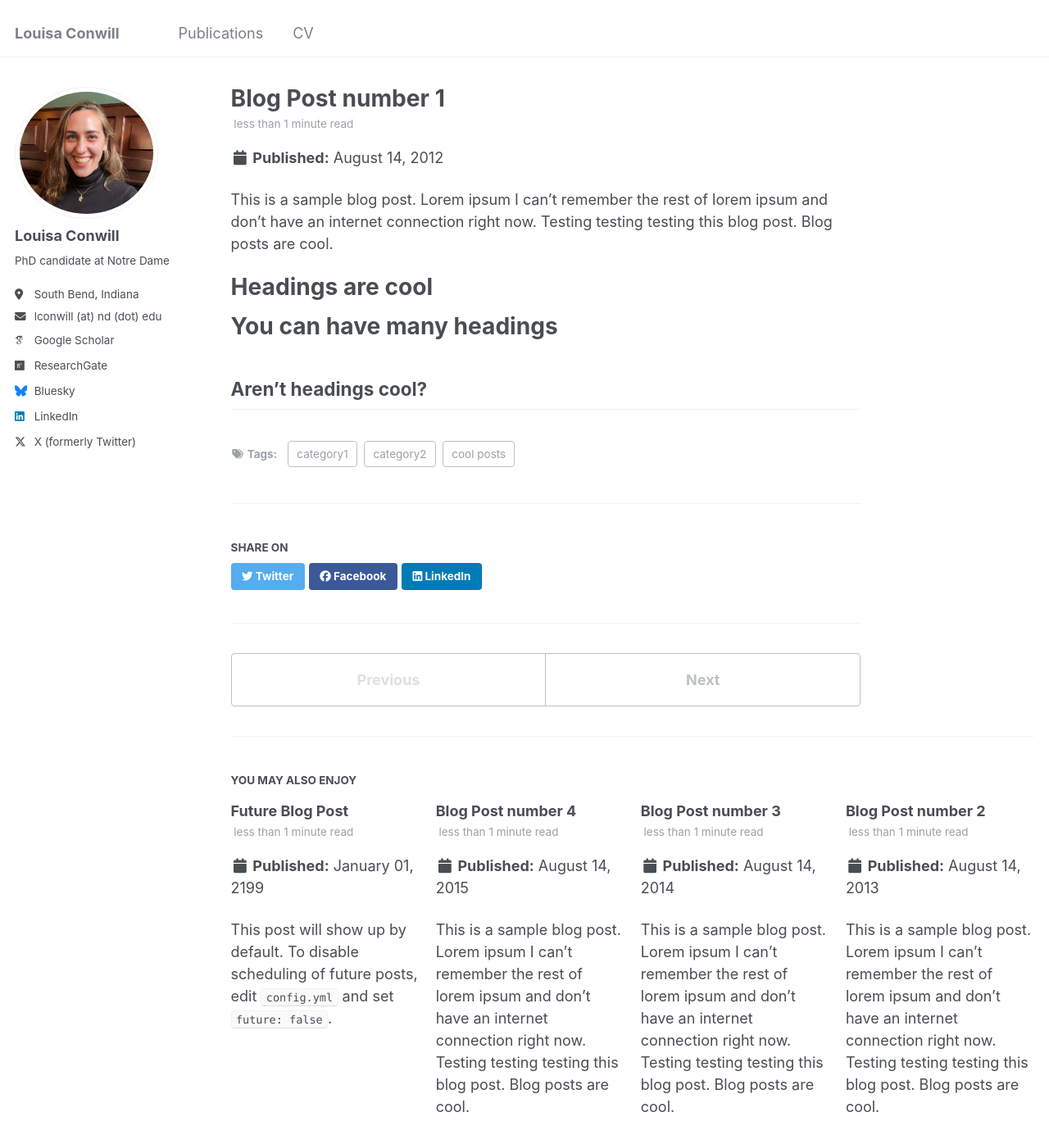
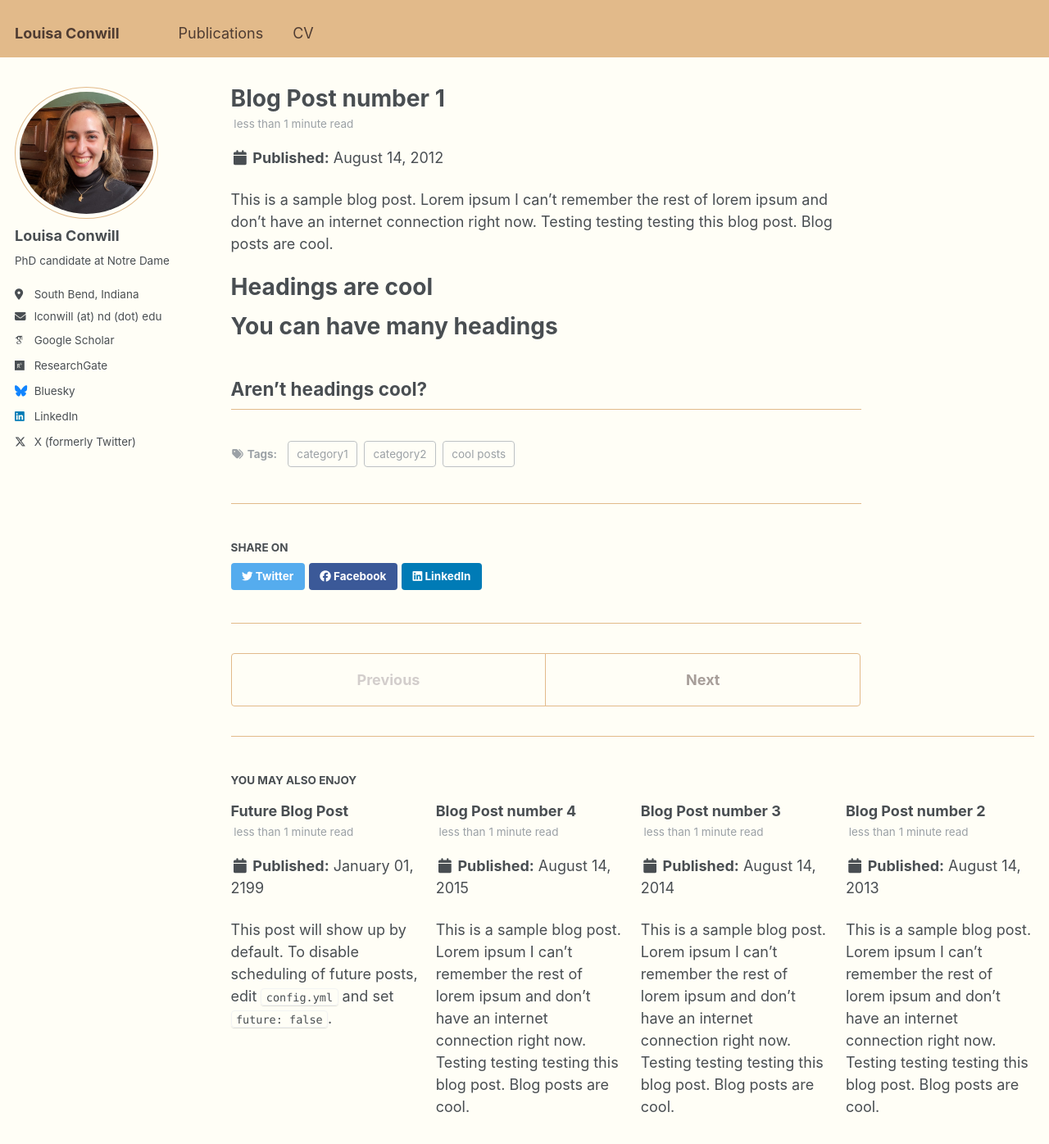
Before and after one commit to louisaconwill/louisaconwill.github.io, a Jekyll site: the page built from _posts/2012-08-14-blog-post-1.md, in a window 1280 px wide and 1400 px high. Shown: the top 1396 px of the window at 82% size. Built offline with Jekyll 4.4.1, drawn with Linux system fonts in a browser that asks for light colours; some web fonts are replaced.

Commit message:
Change colors

```diff
--- a/_sass/_buttons.scss
+++ b/_sass/_buttons.scss
@@ -48,13 +48,13 @@
   /* for dark backgrounds */
 
   &--inverse {
-    color: $gray !important;
-    border: 1px solid $light-gray !important; /* override*/
+    color: $brown !important;
+    border: 1px solid $light-brown !important; /* override*/
     background-color: #fff;
 
     &:hover {
       color: #fff !important;
-      border-color: $gray;
+      border-color: $brown;
     }
   }
 
--- a/_sass/_footer.scss
+++ b/_sass/_footer.scss
@@ -15,13 +15,13 @@
   height: auto;
   /* sticky footer fix end */
   margin-top: 3em;
-  color: mix(#fff, $gray, 25%);
+  color: mix(#fff, $dark-brown, 25%);
   -webkit-animation: intro 0.3s both;
           animation: intro 0.3s both;
   -webkit-animation-delay: 0.45s;
           animation-delay: 0.45s;
-  background-color: $lighter-gray;
-  border-top: 1px solid $light-gray;
+  background-color: $cream;
+  border-top: 1px solid $lightest-brown;
 
   footer {
     @include clearfix;
@@ -49,7 +49,7 @@
   .fab,
   .far,
   .fal {
-    color: mix(#fff, $gray, 25%);
+    color: mix(#fff, $dark-brown, 25%);
   }
 }
 
--- a/_sass/_masthead.scss
+++ b/_sass/_masthead.scss
@@ -4,7 +4,7 @@
 
 .masthead {
   position: fixed;
-  background: white;
+  background: $light-brown;
   border-bottom: 1px solid $border-color;
   height: $masthead-height;
   top: 0;
--- a/_sass/_navigation.scss
+++ b/_sass/_navigation.scss
@@ -83,8 +83,8 @@
       line-height: 1.5;
       text-align: center;
       text-decoration: none;
-      color: mix(#fff, $gray, 25%);
-      border: 1px solid $light-gray;
+      color: mix(#fff, $dark-brown, 25%);
+      border: 1px solid $light-brown;
       border-radius: 0;
 
       &:hover {
@@ -97,7 +97,7 @@
       }
 
       &.disabled {
-        color: mix(#fff, $gray, 75%);
+        color: mix(#fff, $dark-brown, 75%);
         pointer-events: none;
         cursor: not-allowed;
       }
@@ -131,8 +131,8 @@
     font-weight: bold;
     text-align: center;
     text-decoration: none;
-    color: mix(#fff, $gray, 50%);
-    border: 1px solid $light-gray;
+    color: mix(#fff, $dark-brown, 50%);
+    border: 1px solid $light-brown;
     border-radius: $border-radius;
 
     &:hover {
@@ -151,7 +151,7 @@
     }
 
     &.disabled {
-      color: mix(#fff, $gray, 75%);
+      color: mix(#fff, $dark-brown, 75%);
       pointer-events: none;
       cursor: not-allowed;
     }
@@ -175,7 +175,7 @@
 .greedy-nav {
   position: relative;
   min-width: 250px;
-  background: $background-color;
+  background: $light-brown;
 
   a {
     display: block;
@@ -260,7 +260,7 @@
     border: 1px solid $border-color;
     border-radius: $border-radius;
     background: #fff;
-    box-shadow: 0 0 10px rgba(#000, 0.25);
+    box-shadow: 0 0 10px rgba(#4F3C32, 0.25);
 
     a {
       margin: 0;
@@ -373,7 +373,7 @@
 
 .toc {
   font-family: $sans-serif-narrow;
-  color: $gray;
+  color: $dark-brown;
   text-transform: uppercase;
   letter-spacing: 1px;
   background-color: #fff;
@@ -400,7 +400,7 @@
   a {
     display: block;
     padding: 0.5rem 1rem;
-    color: $gray;
+    color: $dark-brown;
     font-size: $type-size-7;
     font-weight: bold;
     line-height: 1.5;
@@ -409,7 +409,7 @@
 
     &:hover {
       color: #000;
-      background: $lighter-gray;
+      background: $light-brown;
     }
   }
 
--- a/_sass/_variables.scss
+++ b/_sass/_variables.scss
@@ -60,19 +60,26 @@ $dark-gray                  : mix(#000, $gray, 40%);
 $darker-gray                : mix(#000, $gray, 60%);
 $light-gray                 : mix(#fff, $gray, 50%);
 $lighter-gray               : mix(#fff, $gray, 90%);
+$salmon                     : #FF6B72;
+$cream                      : #FFFEF6;
+$yellow                     : #FFF5CF;
+$brown                      : #E1C2AA;
+$dark-brown                 : #4F3C32;
+$light-brown                : #e2ba8a;
+$lightest-brown             : #f5e1b8;
 
-$body-color                 : #fff;
-$background-color           : #fff;
-$code-background-color      : #fafafa;
-$code-background-color-dark : $light-gray;
+$body-color                 : $cream;
+$background-color           : $cream;
+$code-background-color      : $cream;
+$code-background-color-dark : $light-brown;
 $text-color                 : $dark-gray;
-$border-color               : $lighter-gray;
+$border-color               : $light-brown;
 
-$primary-color              : #7a8288;
+$primary-color              : $dark-brown;
 $success-color              : #62c462;
 $warning-color              : #f89406;
 $danger-color               : #ee5f5b;
-$info-color                 : #52adc8;
+$info-color                 : $salmon;
 
 /* brands */
 $behance-color              : #1769FF;
```
